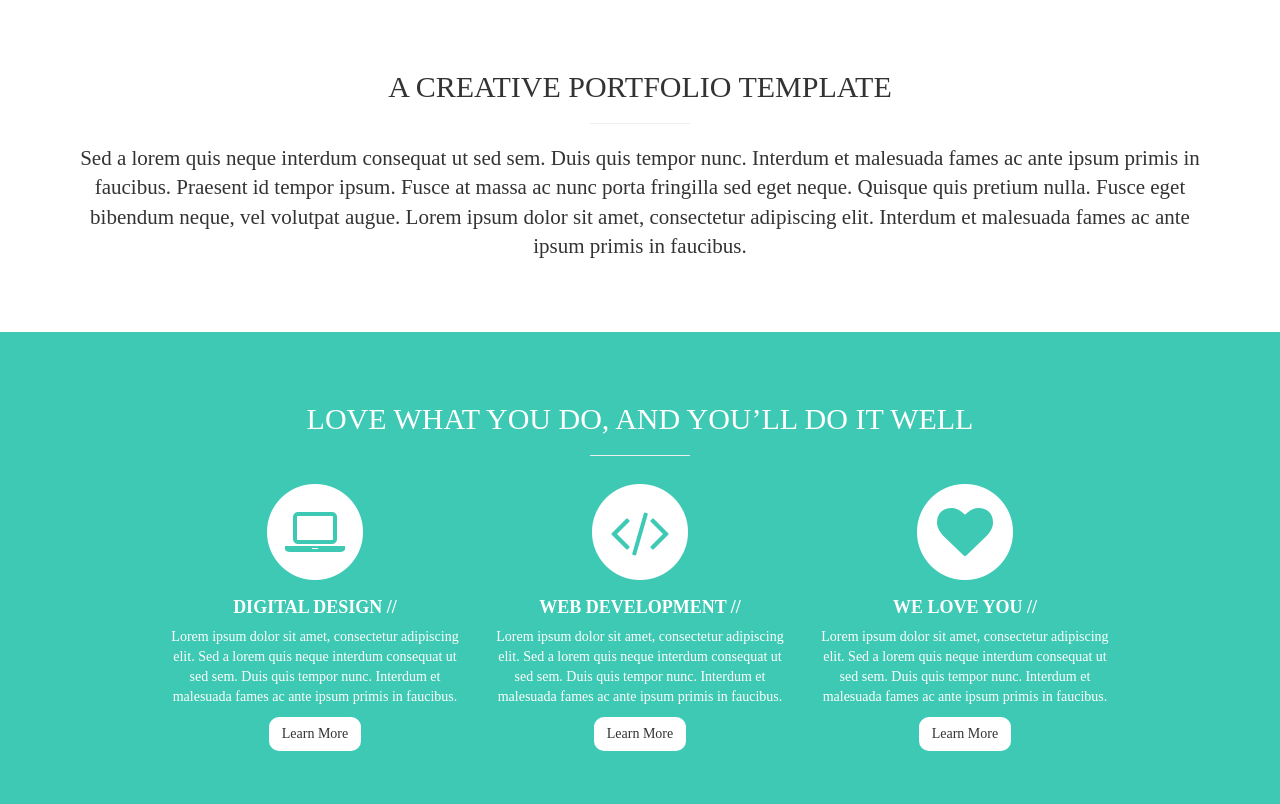
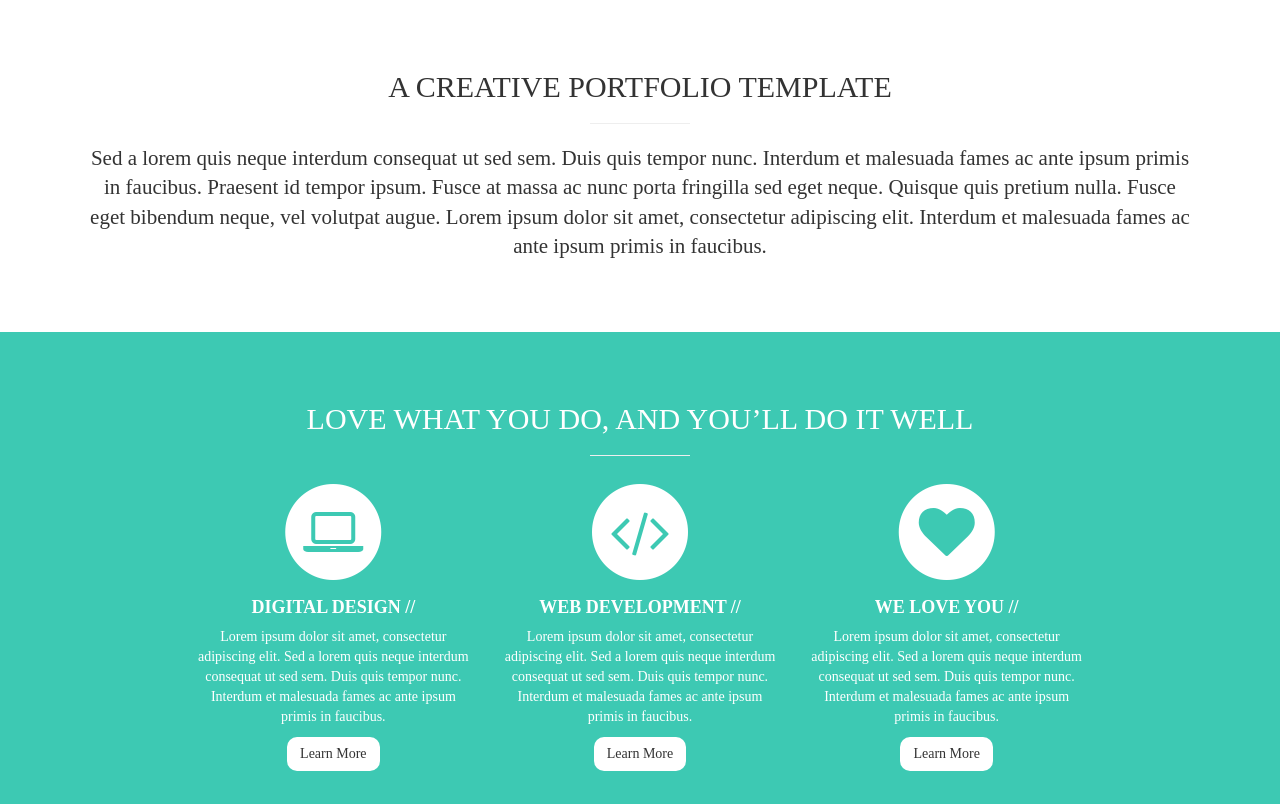
Before and after one commit to Xadroo/Halcyon, a plain HTML site: page index.html in a window 1280 px wide. Shown: the part 800-1604 px from the top of the page. Drawn offline with Linux system fonts and the light colour scheme.

Commit message:
modified style.css

```diff
--- a/css/style.css
+++ b/css/style.css
@@ -24,6 +24,10 @@ section {
   display: table-cell;
   text-align: center;
   vertical-align: middle; }
+
+.row {
+  margin-right: 0px;
+  margin-left: 0px; }
 
 .text-vertical-center h1 {
   margin: 0;
```
